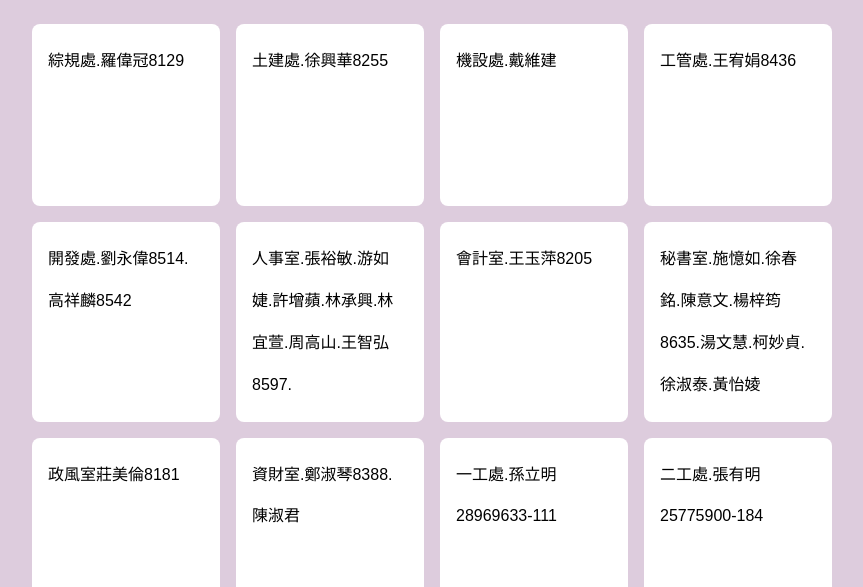
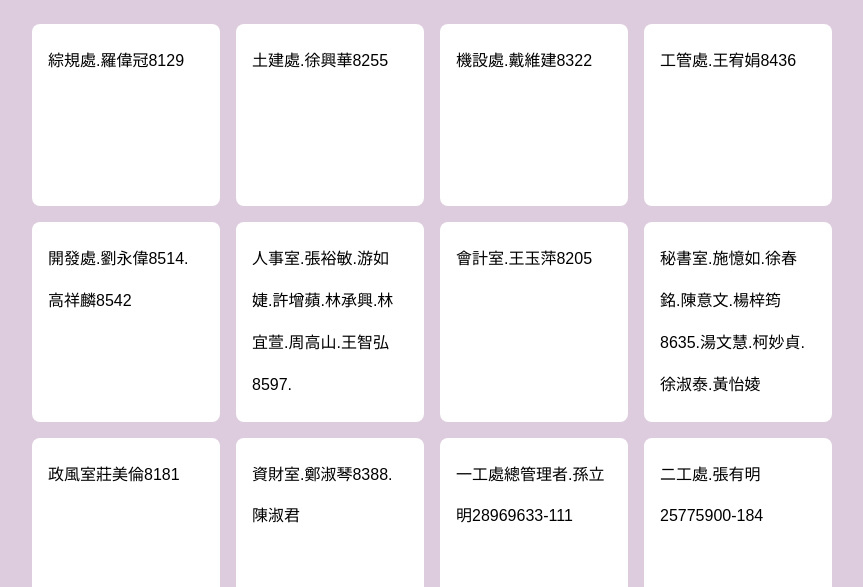
Before and after one commit to dortsjim-source/dortsofficesitecontract.github.io, a plain HTML site: page index.html in a window 1280 px wide. Shown: the top 587 px of the page, without its empty margins (208-1071 px from the left). Drawn offline with Linux system fonts and the light colour scheme.

Commit message:
Pending changes exported from your codespace

```diff
--- a/index.html
+++ b/index.html
@@ -15,7 +15,7 @@
           <p>土建處.徐興華8255</p>
         </div>
         <div class="card">
-          <p>機設處.戴維建</p>
+          <p>機設處.戴維建8322</p>
         </div>
         <div class="card">
           <p>工管處.王宥娟8436</p>
@@ -39,7 +39,7 @@
           <p>資財室.鄭淑琴8388.陳淑君</p>
         </div>
         <div class="card">
-          <p>一工處.孫立明28969633-111</p>
+          <p>一工處總管理者.孫立明28969633-111</p>
         </div>
         <div class="card">
           <p>二工處.張有明25775900-184</p>
```
